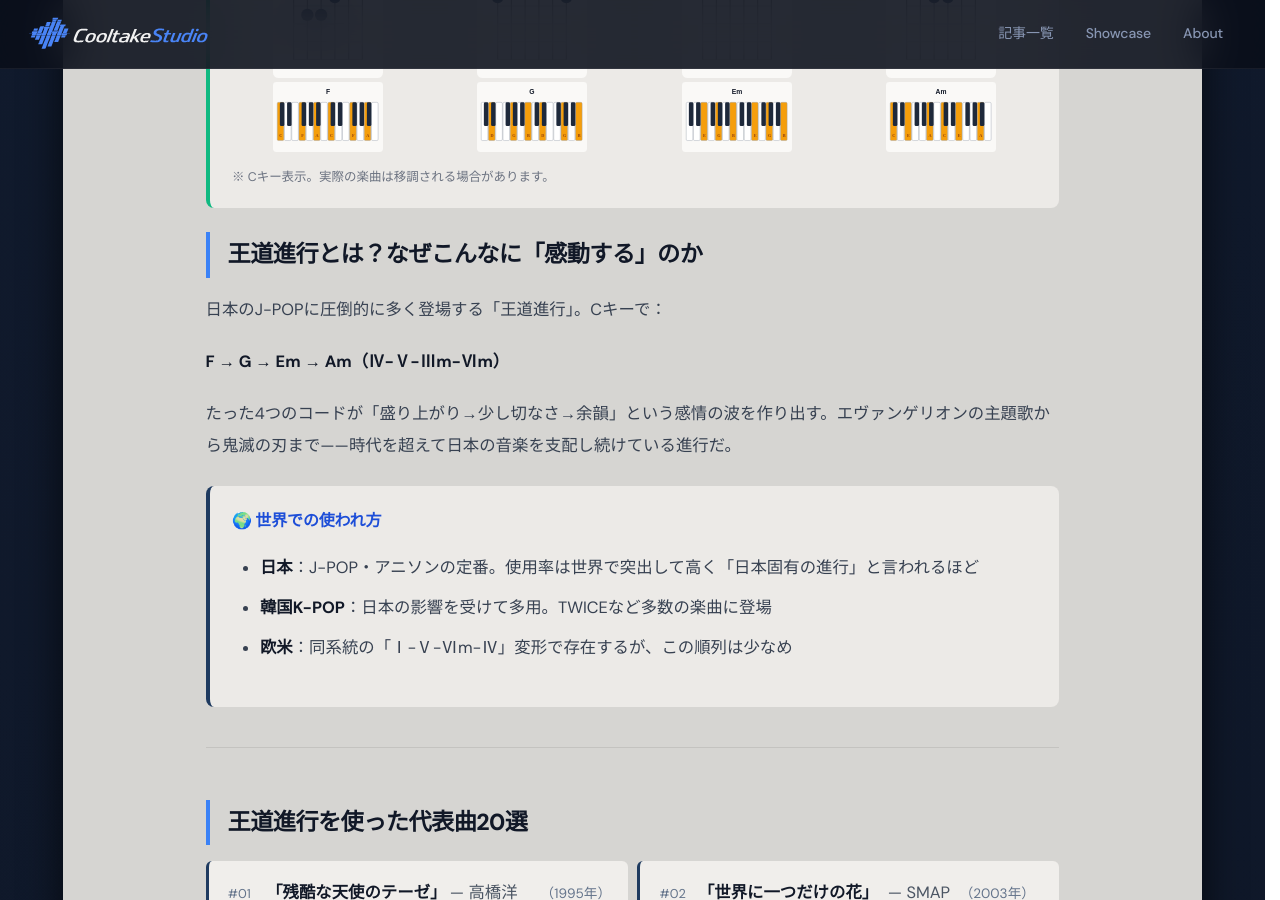
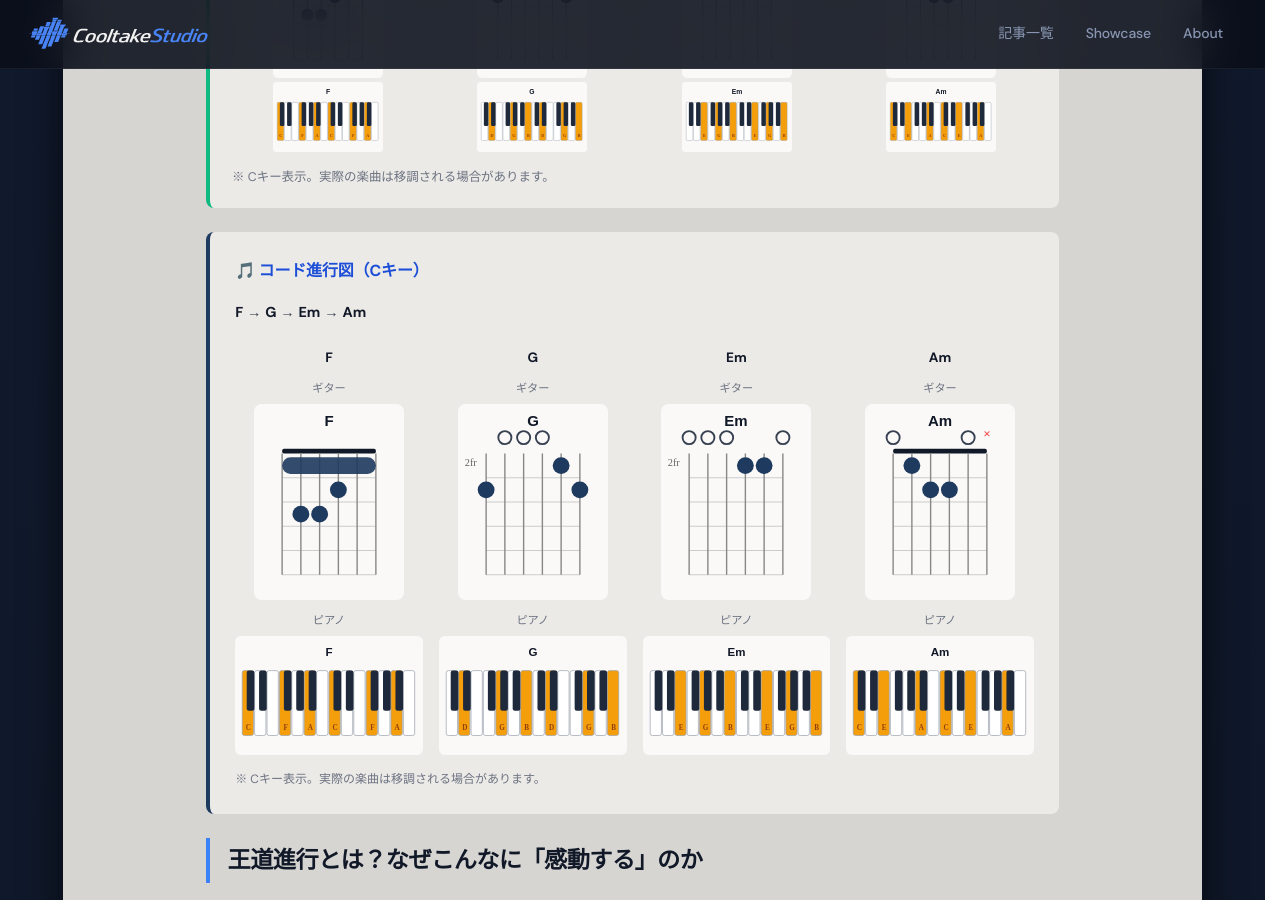
Before and after one commit to cooltake/cooltake-staging, a Jekyll site: the page built from _posts/2026-05-30-chord-progression-01-oudo.md, in a window 1280 px wide and 900 px high, scrolled down 617 px. Built offline with Jekyll 4.4.1, drawn with Linux system fonts in a browser that asks for light colours; some web fonts are replaced.

Commit message:
fix: chord-01 diagram larger size 2-row layout

```diff
--- a/_posts/2026-05-30-chord-progression-01-oudo.md
+++ b/_posts/2026-05-30-chord-progression-01-oudo.md
@@ -19,6 +19,20 @@
 <div style="text-align:center;"><p style="font-size:.75rem;font-weight:700;color:#374151;margin:0 0 4px;">Am</p><img src="/assets/chord-diagrams/guitar-am.svg" alt="Am ギター" style="width:100%;max-width:110px;height:auto;display:block;margin:0 auto 4px;"><img src="/assets/chord-diagrams/piano-am.svg" alt="Am ピアノ" style="width:100%;max-width:110px;height:auto;display:block;margin:0 auto;"></div>
 </div>
 <p style="color:#6b7280;font-size:.78rem;margin:.8rem 0 0;">※ Cキー表示。実際の楽曲は移調される場合があります。</p>
+</div>
+
+
+
+<div style="background:#eceae7;border-radius:8px;padding:1.4rem 1.6rem;margin:1.5rem 0;border-left:4px solid #1e3a5f;">
+<h3 style="color:#111827;margin-top:0;font-size:1rem;font-weight:700;">🎵 コード進行図（Cキー）</h3>
+<p style="color:#374151;font-size:.9rem;margin:.4rem 0 1.2rem;"><strong>F</strong> → <strong>G</strong> → <strong>Em</strong> → <strong>Am</strong></p>
+<div style="display:grid;grid-template-columns:repeat(4,1fr);gap:1rem;overflow-x:auto;">
+<div style="text-align:center;min-width:0;"><p style="font-size:.85rem;font-weight:700;color:#111827;margin:0 0 6px;">F</p><p style="font-size:.7rem;color:#6b7280;margin:0 0 4px;">ギター</p><img src="/assets/chord-diagrams/guitar-f.svg" alt="F ギター" style="width:100%;max-width:150px;height:auto;display:block;margin:0 auto 10px;"><p style="font-size:.7rem;color:#6b7280;margin:0 0 4px;">ピアノ</p><img src="/assets/chord-diagrams/piano-f.svg" alt="F ピアノ" style="width:100%;max-width:230px;height:auto;display:block;margin:0 auto;"></div>
+<div style="text-align:center;min-width:0;"><p style="font-size:.85rem;font-weight:700;color:#111827;margin:0 0 6px;">G</p><p style="font-size:.7rem;color:#6b7280;margin:0 0 4px;">ギター</p><img src="/assets/chord-diagrams/guitar-g.svg" alt="G ギター" style="width:100%;max-width:150px;height:auto;display:block;margin:0 auto 10px;"><p style="font-size:.7rem;color:#6b7280;margin:0 0 4px;">ピアノ</p><img src="/assets/chord-diagrams/piano-g.svg" alt="G ピアノ" style="width:100%;max-width:230px;height:auto;display:block;margin:0 auto;"></div>
+<div style="text-align:center;min-width:0;"><p style="font-size:.85rem;font-weight:700;color:#111827;margin:0 0 6px;">Em</p><p style="font-size:.7rem;color:#6b7280;margin:0 0 4px;">ギター</p><img src="/assets/chord-diagrams/guitar-em.svg" alt="Em ギター" style="width:100%;max-width:150px;height:auto;display:block;margin:0 auto 10px;"><p style="font-size:.7rem;color:#6b7280;margin:0 0 4px;">ピアノ</p><img src="/assets/chord-diagrams/piano-em.svg" alt="Em ピアノ" style="width:100%;max-width:230px;height:auto;display:block;margin:0 auto;"></div>
+<div style="text-align:center;min-width:0;"><p style="font-size:.85rem;font-weight:700;color:#111827;margin:0 0 6px;">Am</p><p style="font-size:.7rem;color:#6b7280;margin:0 0 4px;">ギター</p><img src="/assets/chord-diagrams/guitar-am.svg" alt="Am ギター" style="width:100%;max-width:150px;height:auto;display:block;margin:0 auto 10px;"><p style="font-size:.7rem;color:#6b7280;margin:0 0 4px;">ピアノ</p><img src="/assets/chord-diagrams/piano-am.svg" alt="Am ピアノ" style="width:100%;max-width:230px;height:auto;display:block;margin:0 auto;"></div>
+</div>
+<p style="color:#6b7280;font-size:.75rem;margin:.8rem 0 0;">※ Cキー表示。実際の楽曲は移調される場合があります。</p>
 </div>
 
 
```
